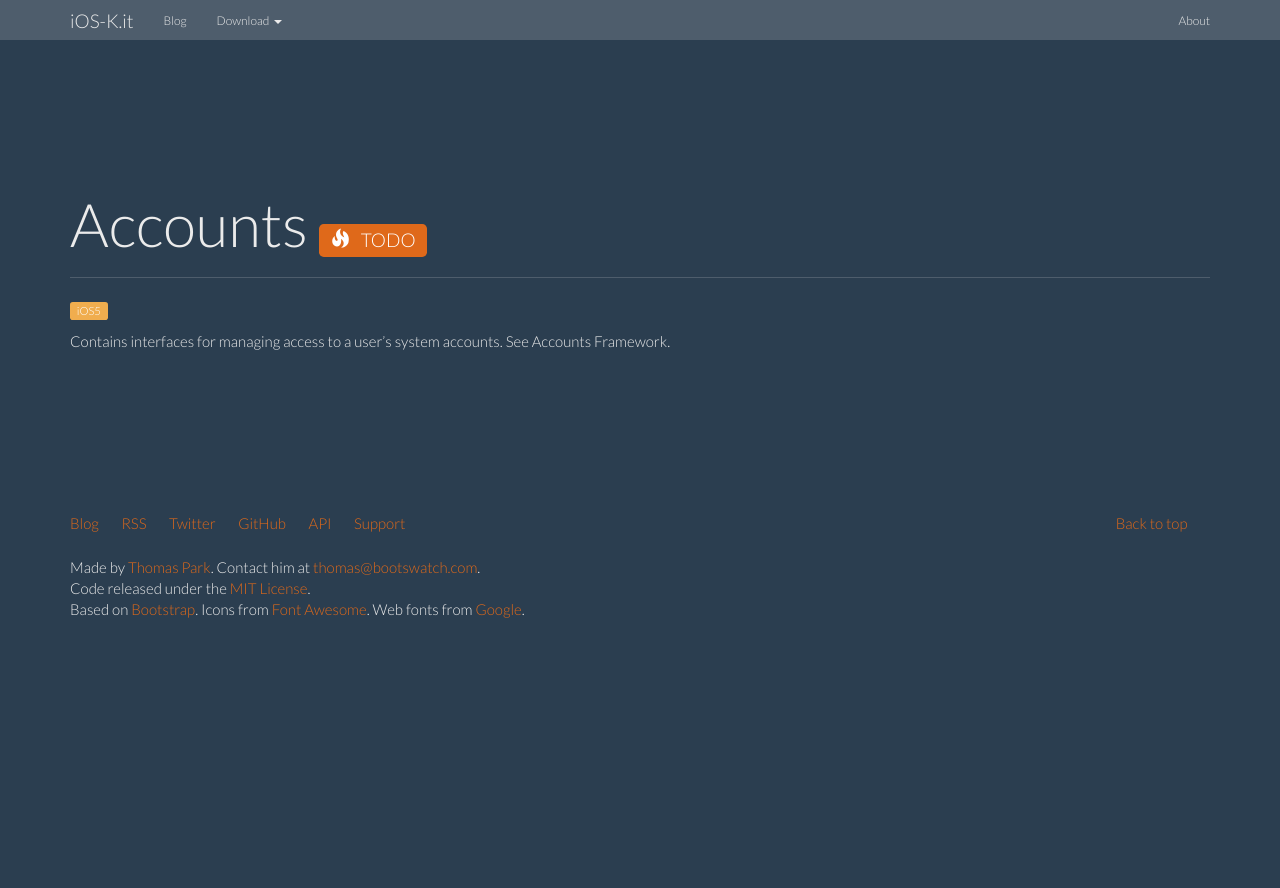
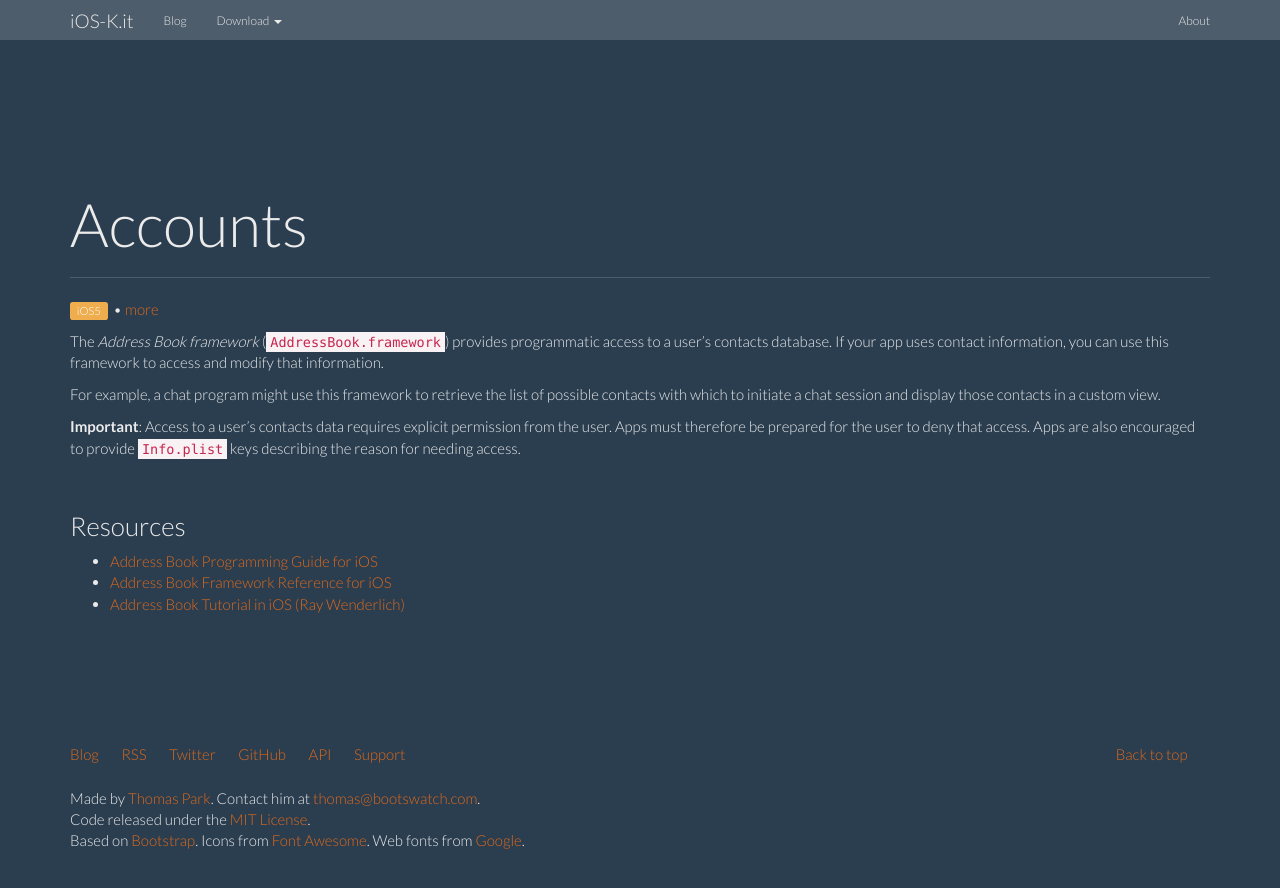
Before and after one commit to ioskit/ioskit.github.io, a Jekyll site: the page built from _kits/Accounts.md, in a window 1280 px wide and 927 px high. Shown: the top 888 px of the window. Built offline with Jekyll 4.4.1, drawn with Linux system fonts in a browser that asks for light colours; nearby versions of some CDN libraries.

Commit message:
Kit: Accounts.

```diff
--- a/_kits/Accounts.md
+++ b/_kits/Accounts.md
@@ -2,16 +2,28 @@
 layout: kit
 name: 'Accounts'
 id: accounts
-status: TODO
+status:
 since: iOS5
 prefixe: 'AC'
-link:
-abstract: "Contains interfaces for managing access to a user’s system accounts. See Accounts Framework."
-links__:
+link: https://developer.apple.com/library/ios/documentation/ContactData/Conceptual/AddressBookProgrammingGuideforiPhone/Introduction.html
+abstract: "Contains interfaces for managing access to a user’s system accounts."
+links:
  - link:
-     name: 'aaa'
-     url: bbb
-     description: 'ccc'
+     name: 'Address Book Programming Guide for iOS'
+     url: https://developer.apple.com/library/ios/documentation/ContactData/Conceptual/AddressBookProgrammingGuideforiPhone/Introduction.html
+     description: ''
+ - link:
+     name: 'Address Book Framework Reference for iOS'
+     url: https://developer.apple.com/library/ios/documentation/AddressBook/Reference/AddressBook_iPhoneOS_Framework/_index.html
+     description: ''
+ - link:
+     name: 'Address Book Tutorial in iOS (Ray Wenderlich)'
+     url: http://www.raywenderlich.com/63885/address-book-tutorial-in-ios
+     description: ''
 ---
 
-Contains interfaces for managing access to a user’s system accounts. See Accounts Framework.
+The *Address Book framework* (`AddressBook.framework`) provides programmatic access to a user’s contacts database. If your app uses contact information, you can use this framework to access and modify that information.
+
+For example, a chat program might use this framework to retrieve the list of possible contacts with which to initiate a chat session and display those contacts in a custom view.
+
+**Important**: Access to a user’s contacts data requires explicit permission from the user. Apps must therefore be prepared for the user to deny that access. Apps are also encouraged to provide `Info.plist` keys describing the reason for needing access.
```
